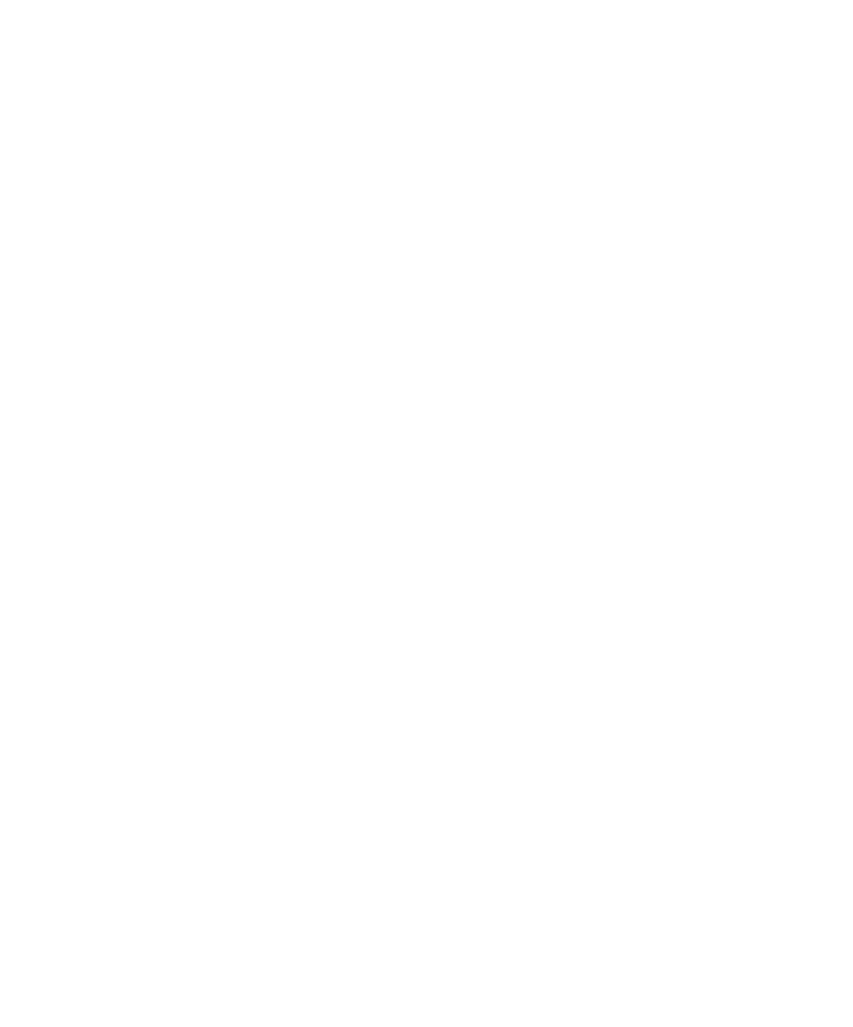
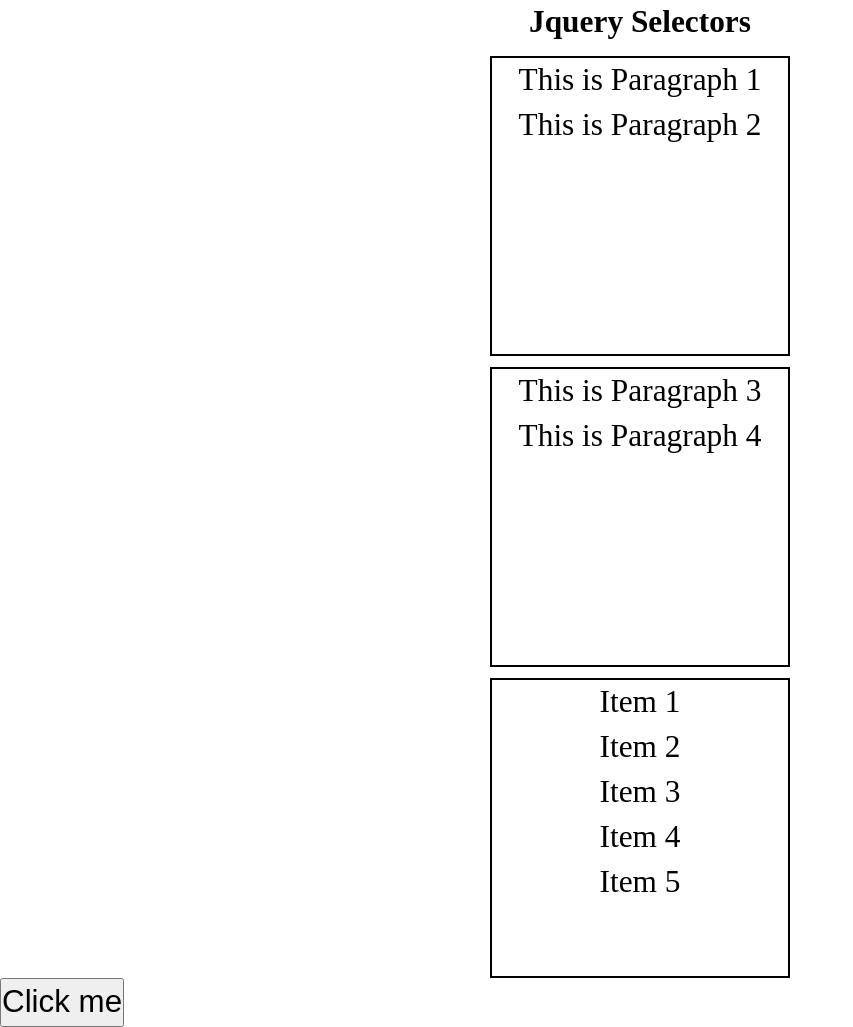
Before and after one commit to WilliamCorotan/Lhoopa-Web-Tutorials, a PHP site: page / in a window 1280 px wide. Before the commit the part shown is empty. Shown: the whole page, without its empty margins (0-853 px from the left). Before the commit the page ends 800 px from the top, so only its background shows below. Run offline with PHP 8.4, Linux system fonts and the light colour scheme.

Commit message:
jquery selectors

```diff
--- a/jquery/index.html
+++ b/jquery/index.html
@@ -5,9 +5,30 @@
     <meta http-equiv="X-UA-Compatible" content="IE=edge">
     <meta name="viewport" content="width=device-width, initial-scale=1.0">
     <title>Jquery Tutorial</title>
+    <link rel="stylesheet" href="style.css">
 </head>
 <body>
+    <h1 class="text-center">Jquery Selectors</h1>
+    <div id="div1">
+        <p id="p1">This is Paragraph 1</p>
+        <p>This is Paragraph 2</p>
+    </div>
+    <div class="div2">
+        <p id="p1">This is Paragraph 3</p>
+        <p>This is Paragraph 4</p>
+    </div>
 
+    <div id="div3">
+        <ul>
+            <li>Item 1</li>
+            <li>Item 2</li>
+            <li>Item 3</li>
+            <li>Item 4</li>
+            <li>Item 5</li>
+
+        </ul>
+    </div>
+    <button id="btn1">Click me</button>
     <script src="https://cdnjs.cloudflare.com/ajax/libs/jquery/3.6.4/jquery.min.js" integrity="sha512-pumBsjNRGGqkPzKHndZMaAG+bir374sORyzM3uulLV14lN5LyykqNk8eEeUlUkB3U0M4FApyaHraT65ihJhDpQ==" crossorigin="anonymous" referrerpolicy="no-referrer"></script>
     <script src="index.js" type="text/javascript"></script>
 </body>
--- a/jquery/index.js
+++ b/jquery/index.js
@@ -0,0 +1,7 @@
+const btn1 = document.querySelector("#btn1")
+
+console.log(btn1)
+btn1.addEventListener('click', ()=>{
+    $('p:nth(even)').css('background-color', 'orange')
+    console.log($("#p1")[0].innerHTML)
+})
--- a/jquery/style.css
+++ b/jquery/style.css
@@ -2,18 +2,21 @@
     margin: 0;
     padding: 0;
     box-sizing: border-box;
+    text-decoration: none;
+    list-style: none;
+    line-height: 2rem;
+    font-size: 1.4rem;
 }
 
 .text-center{
     text-align: center;
 }
 
-#div1, #div2{
+div{
     margin: auto;
     margin-top: .5rem;
     text-align: center;
     border: 2px solid black;
-    font: 24pt;
     height: 300px;
     width: 300px;
     position: relative;
```
